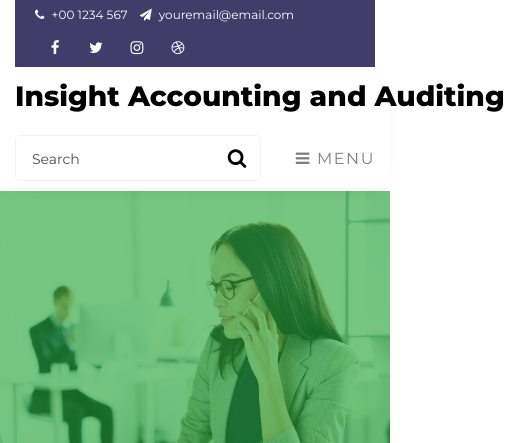
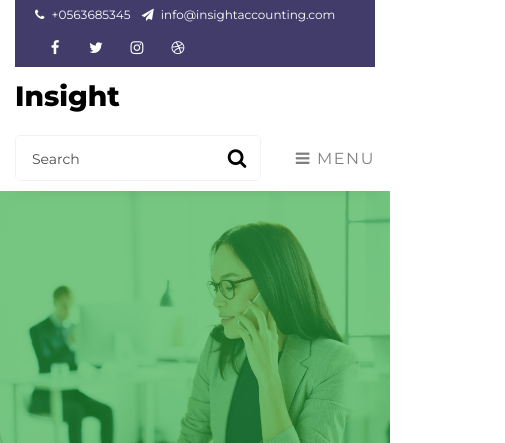
Before and after one commit to mejojose/accounting, a plain HTML site: page blog-single.html in a window 390 px wide. Shown: the top 443 px of the page, 505 px wide, since content can reach past the window. Drawn offline with Linux system fonts and the light colour scheme; some packages are replaced by stand-ins of ours; no server answers.

Commit message:
email & phone number

```diff
--- a/blog-single.html
+++ b/blog-single.html
@@ -28,8 +28,8 @@
 							<div class="row">
 								<div class="col-md-6 d-flex align-items-center">
 									<p class="mb-0 phone pl-md-2">
-										<a href="#" class="mr-2"><span class="fa fa-phone mr-1"></span> +00 1234 567</a>
-										<a href="#"><span class="fa fa-paper-plane mr-1"></span> youremail@email.com</a>
+										<a href="#" class="mr-2"><span class="fa fa-phone mr-1"></span> +0563685345 </a>
+										<a href="#"><span class="fa fa-paper-plane mr-1"></span> info@insightaccounting.com </a>
 									</p>
 								</div>
 								<div class="col-md-6 d-flex justify-content-md-end">
@@ -50,7 +50,7 @@
 		</div>
 		<nav class="navbar navbar-expand-lg navbar-dark ftco_navbar bg-dark ftco-navbar-light" id="ftco-navbar">
 	    <div class="container">
-	    	<a class="navbar-brand" href="index.html">Insight Accounting and Auditing</a>
+	    	<a class="navbar-brand" href="index.html">Insight</a>
 	    	<form action="#" class="searchform order-sm-start order-lg-last">
           <div class="form-group d-flex">
             <input type="text" class="form-control pl-3" placeholder="Search">
```
Also changed, not shown: about.html (+3 -3 lines), blog.html (+3 -3 lines), cases.html (+3 -3 lines), contact.html (+3 -3 lines), index.html (+3 -3 lines), services.html (+3 -3 lines).
